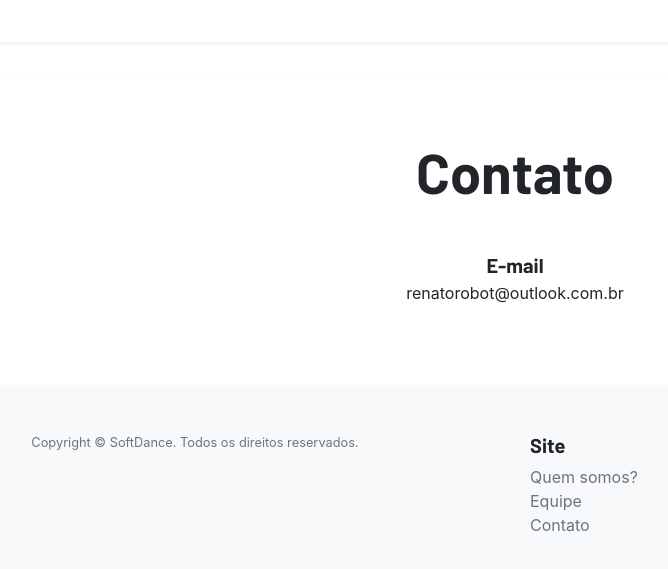
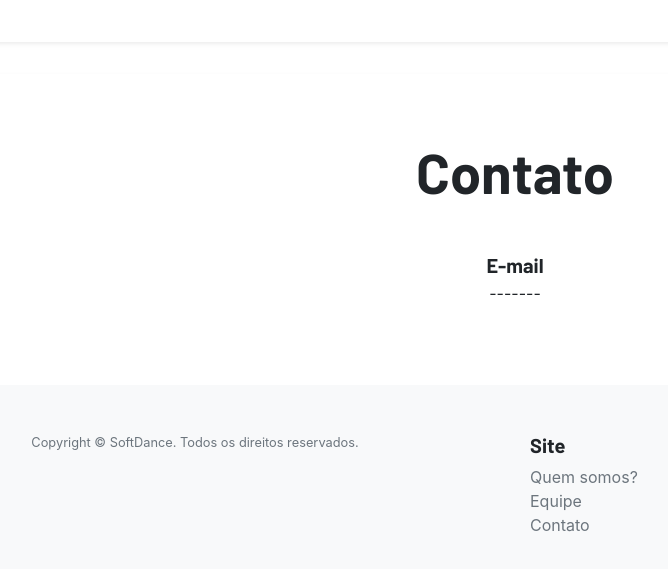
Before and after one commit to renatorobot/site, a plain HTML site: page index.html in a window 1280 px wide. Shown: the part 1441-2010 px from the top of the page, without its empty margins (125-793 px from the left). Drawn offline with Linux system fonts and the light colour scheme.

Commit message:
Update index.html

```diff
--- a/index.html
+++ b/index.html
@@ -90,7 +90,7 @@
 
             <h1 class="display-4 mb-5 text-center" id="quem-somos">Contato</h1>
             <h5 class="display-5 mb-1 text-center">E-mail</h5>
-            <p class="text-center">renatorobot@outlook.com.br</p>
+            <p class="text-center">-------</p>
 
         </div>
 
```
